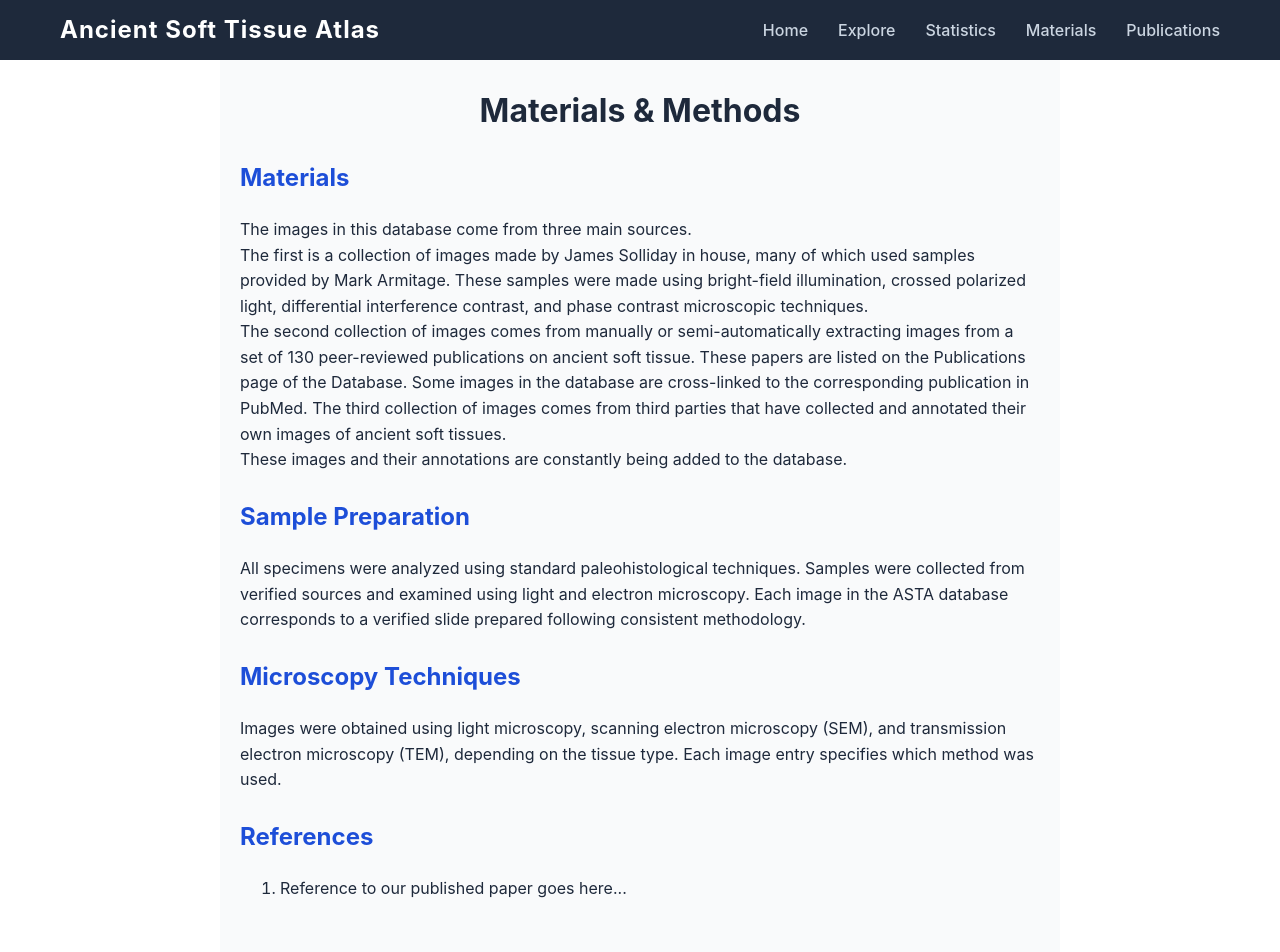
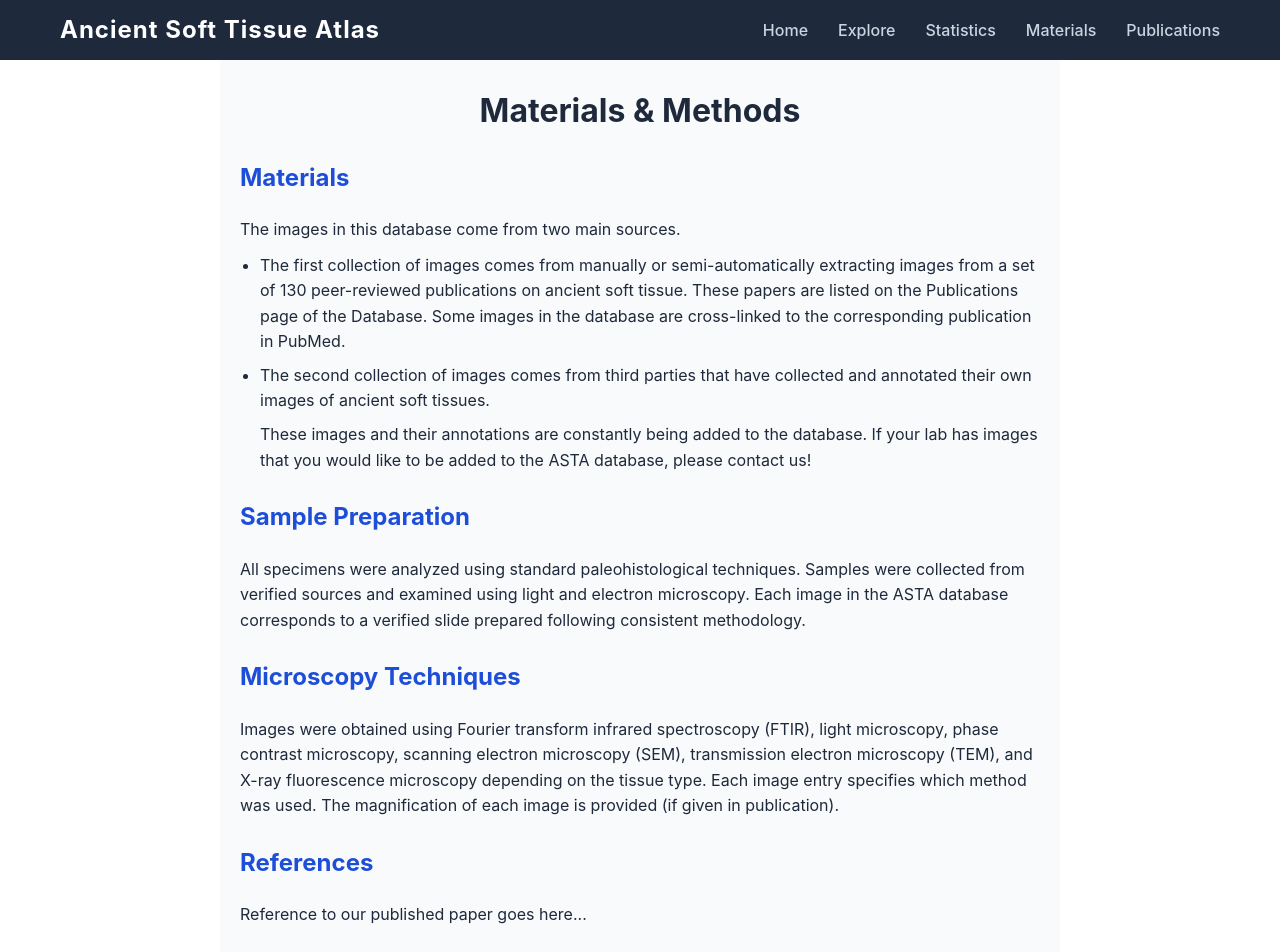
Before and after one commit to Ozzie-rivera/ancient-soft-tissue-atlas, a React (Vite) app: page /materials in a window 1280 px wide. Shown: the top 952 px of the page. Built offline with nearby package versions, Linux system fonts and the light colour scheme.

Commit message:
260330
Image carousel shows 5 random images, materials page updated

```diff
--- a/src/components/ImageCarousel.jsx
+++ b/src/components/ImageCarousel.jsx
@@ -1,10 +1,21 @@
 import React from "react";
 import Slider from "react-slick";
+import { imageData } from "../data/imageData3";
 
 import "slick-carousel/slick/slick.css";
 import "slick-carousel/slick/slick-theme.css";
 
 function ImageCarousel() {
+  const n_images = imageData.length;
+  const img_fn = [];
+  for (let i = 0; i < 5; i++) {
+    img_fn.push(Math.ceil(Math.random()*n_images));
+  }
+  const img_fname1 = String(img_fn[0]).padStart(5,'0');
+  const img_fname2 = String(img_fn[1]).padStart(5,'0');
+  const img_fname3 = String(img_fn[2]).padStart(5,'0');
+  const img_fname4 = String(img_fn[3]).padStart(5,'0');
+  const img_fname5 = String(img_fn[4]).padStart(5,'0');
 
   const settings = {
     dots: true,
@@ -20,16 +31,19 @@ function ImageCarousel() {
     <div style={{ width: "400px", margin: "auto" }}>
       <Slider {...settings}>
         <div>
-          <img src="/public/newimages/00016.jpg" width="100%" />
+          <img src={`/public/newimages/${img_fname1}.jpg`} width="100%" />
         </div>
         <div>
-          <img src="/public/newimages/00063.jpg" width="100%" />
+          <img src={`/public/newimages/${img_fname2}.jpg`} width="100%" />
         </div>
         <div>
-          <img src="/public/newimages/00134.jpg" width="100%" />
+          <img src={`/public/newimages/${img_fname3}.jpg`} width="100%" />
         </div>
         <div>
-          <img src="/public/newimages/00262.jpg" width="100%" />
+          <img src={`/public/newimages/${img_fname4}.jpg`} width="100%" />
+        </div>
+        <div>
+          <img src={`/public/newimages/${img_fname5}.jpg`} width="100%" />
         </div>
       </Slider>
     </div>
--- a/src/pages/Materials.jsx
+++ b/src/pages/Materials.jsx
@@ -6,11 +6,12 @@ function Materials() {
             <h1>Materials & Methods</h1>
             <section>
                 <h2>Materials</h2>
-                <p>The images in this database come from three main sources.<br/>
-                    The first is a collection of images made by James Solliday in house, many of which used samples provided by Mark Armitage. These samples were made using bright-field illumination, crossed polarized light, differential interference contrast, and phase contrast microscopic techniques.<br/>
-                    The second collection of images comes from manually or semi-automatically extracting images from a set of 130 peer-reviewed publications on ancient soft tissue. These papers are listed on the Publications page of the Database. Some images in the database are cross-linked to the corresponding publication in PubMed.
-                    The third collection of images comes from third parties that have collected and annotated their own images of ancient soft tissues.<br/>
-                    These images and their annotations are constantly being added to the database.
+                <p>The images in this database come from two main sources.<br/>
+                <ul>
+                    <li>The first collection of images comes from manually or semi-automatically extracting images from a set of 130 peer-reviewed publications on ancient soft tissue. These papers are listed on the Publications page of the Database. Some images in the database are cross-linked to the corresponding publication in PubMed.</li>
+                    <li>The second collection of images comes from third parties that have collected and annotated their own images of ancient soft tissues.</li>
+                    These images and their annotations are constantly being added to the database. If your lab has images that you would like to be added to the ASTA database, please contact us!
+                </ul>
                 </p>
             </section>
 
@@ -24,17 +25,20 @@ function Materials() {
             <section>
                 <h2>Microscopy Techniques</h2>
                 <p>
-                    Images were obtained using light microscopy, scanning electron microscopy (SEM),
-                    and transmission electron microscopy (TEM), depending on the tissue type.
-                    Each image entry specifies which method was used.
+                    Images were obtained using Fourier transform infrared spectroscopy (FTIR), light microscopy, phase contrast microscopy, scanning electron microscopy (SEM),
+                    transmission electron microscopy (TEM), and X-ray fluorescence microscopy depending on the tissue type.
+                    Each image entry specifies which method was used. The magnification of each image is provided (if given in publication).
                 </p>
             </section>
 
             <section>
                 <h2>References</h2>
-                <ol>
-                    <li>Reference to our published paper goes here...</li>
-                </ol>
+                    <p>Reference to our published paper goes here...</p>
+            </section>
+
+            <section>
+                <h2>Email</h2>
+                <p>You may email us at <a href="mailto:csmatyi1@gmail.com">csmatyi1@gmail.com</a></p>
             </section>
         </div>
     )
```
